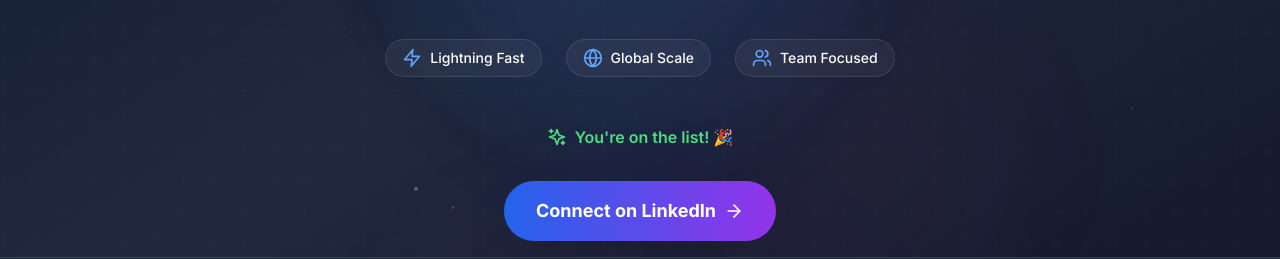
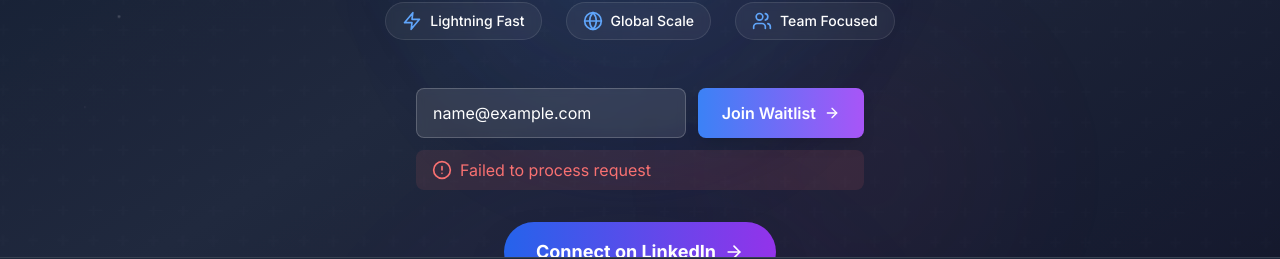
Before and after one commit to Timeless4k/vynlox-site, a Next.js app: page /coming-soon in a window 1280 px wide. Both pictures are taken after typing "name@example.com" into the empty fields and a click on the button "Join Waitlist". Shown: the part 454-713 px from the top of the page. Built offline with nearby package versions, Linux system fonts and the light colour scheme; no server answers; a web font is replaced by a local one.

Commit message:
Implement email subscription error handling and loading state in Coming Soon page. Added visual feedback for submission status and improved user experience with error messages.

```diff
--- a/app/coming-soon/page.tsx
+++ b/app/coming-soon/page.tsx
@@ -1,15 +1,18 @@
 'use client';
 
 import { motion, useAnimation } from 'framer-motion';
-import { ArrowRight, Mail, Sparkles, Zap, Globe, Users } from 'lucide-react';
+import { ArrowRight, Mail, Sparkles, Zap, Globe, Users, AlertCircle } from 'lucide-react';
 import Link from 'next/link';
 import CookieConsent from '@/components/CookieConsent';
 import { useEffect, useState } from 'react';
+import { EmailCapturePurpose } from '@/lib/brevo';
 
 export default function ComingSoonPage() {
   const [isMiddleware, setIsMiddleware] = useState(false);
   const [email, setEmail] = useState('');
   const [isSubscribed, setIsSubscribed] = useState(false);
+  const [error, setError] = useState<string | null>(null);
+  const [isSubmitting, setIsSubmitting] = useState(false);
   const controls = useAnimation();
 
   useEffect(() => {
@@ -32,12 +35,43 @@
     });
   }, [controls]);
 
-  const handleEmailSubmit = (e: React.FormEvent) => {
+  const handleEmailSubmit = async (e: React.FormEvent) => {
     e.preventDefault();
-    if (email) {
+    setError(null);
+    setIsSubmitting(true);
+
+    try {
+      const response = await fetch('/api/capture-email', {
+        method: 'POST',
+        headers: {
+          'Content-Type': 'application/json',
+        },
+        body: JSON.stringify({
+          email,
+          purpose: EmailCapturePurpose.PRELAUNCH,
+          name: '', // Optional for prelaunch
+          company: '', // Optional for prelaunch
+          phone: '', // Optional for prelaunch
+        }),
+      });
+
+      const data = await response.json();
+
+      if (!response.ok) {
+        throw new Error(data.error || 'Failed to subscribe');
+      }
+
       setIsSubscribed(true);
-      setTimeout(() => setIsSubscribed(false), 3000);
       setEmail('');
+
+      // Reset success message after 3 seconds
+      setTimeout(() => {
+        setIsSubscribed(false);
+      }, 3000);
+    } catch (err) {
+      setError(err instanceof Error ? err.message : 'Failed to subscribe. Please try again.');
+    } finally {
+      setIsSubmitting(false);
     }
   };
 
@@ -328,13 +362,23 @@
                       />
                       <motion.button
                         type="submit"
-                        className="px-6 py-3 bg-gradient-to-r from-blue-500 to-purple-500 rounded-lg font-semibold text-white shadow-lg transition-all duration-300 group"
+                        disabled={isSubmitting}
+                        className="px-6 py-3 bg-gradient-to-r from-blue-500 to-purple-500 rounded-lg font-semibold text-white shadow-lg transition-all duration-300 group disabled:opacity-50 disabled:cursor-not-allowed"
                         whileHover={{ scale: 1.05 }}
                         whileTap={{ scale: 0.95 }}
                       >
                         <span className="flex items-center justify-center">
-                          Join Waitlist
-                          <ArrowRight className="w-4 h-4 ml-2 group-hover:translate-x-1 transition-transform" />
+                          {isSubmitting ? (
+                            <>
+                              <div className="w-4 h-4 border-2 border-white/30 border-t-white rounded-full animate-spin mr-2" />
+                              Subscribing...
+                            </>
+                          ) : (
+                            <>
+                              Join Waitlist
+                              <ArrowRight className="w-4 h-4 ml-2 group-hover:translate-x-1 transition-transform" />
+                            </>
+                          )}
                         </span>
                       </motion.button>
                     </form>
@@ -347,6 +391,17 @@
                     >
                       <Sparkles className="w-5 h-5" />
                       <span className="font-semibold">You're on the list! 🎉</span>
+                    </motion.div>
+                  )}
+
+                  {error && (
+                    <motion.div
+                      initial={{ opacity: 0, y: -10 }}
+                      animate={{ opacity: 1, y: 0 }}
+                      className="flex items-center gap-2 text-red-400 bg-red-400/10 px-4 py-2 rounded-lg mt-3"
+                    >
+                      <AlertCircle className="w-5 h-5" />
+                      <span>{error}</span>
                     </motion.div>
                   )}
                 </motion.div>
```
